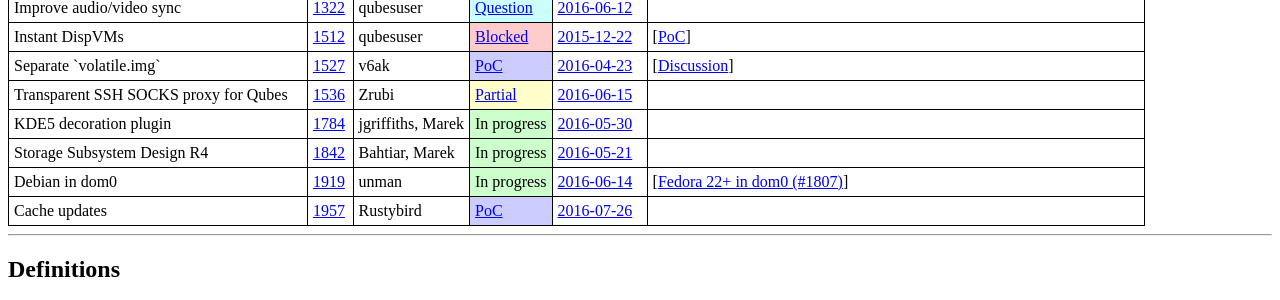
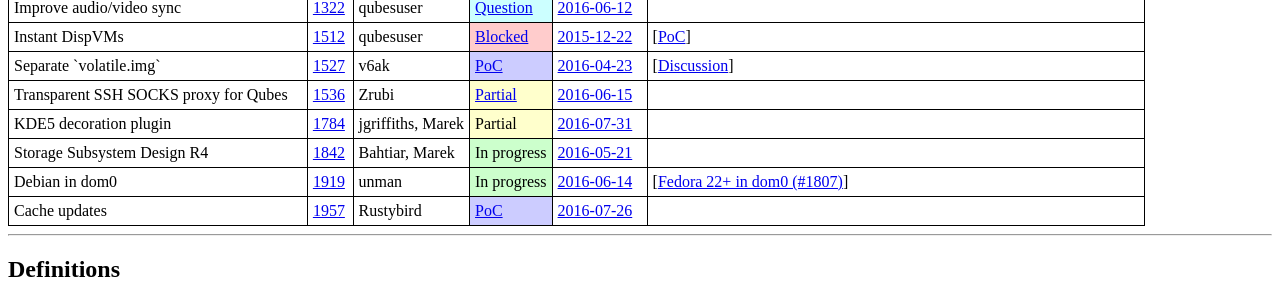
Before and after one commit to QubesOS/qubes-issues, a Jekyll site: the page built from index.md, in a window 1280 px wide. Shown: the part 411-711 px from the top of the page. Built offline with Jekyll 4.4.1, drawn with Linux system fonts in a browser that asks for light colours.

Commit message:
Update #1784 status

```diff
--- a/_data/features.yml
+++ b/_data/features.yml
@@ -203,11 +203,11 @@
   issue  : 1784
   devs   : jgriffiths, Marek
   status :
-    term   : In progress
+    term   : Partial
     url    :
   updated:
-    date   : 2016-05-30
-    url    : https://github.com/QubesOS/qubes-issues/issues/1784#issuecomment-222539460
+    date   : 2016-07-31
+    url    : https://github.com/QubesOS/qubes-issues/issues/1784#issuecomment-236403803
   info   :
   - desc   :
     url    :
```
